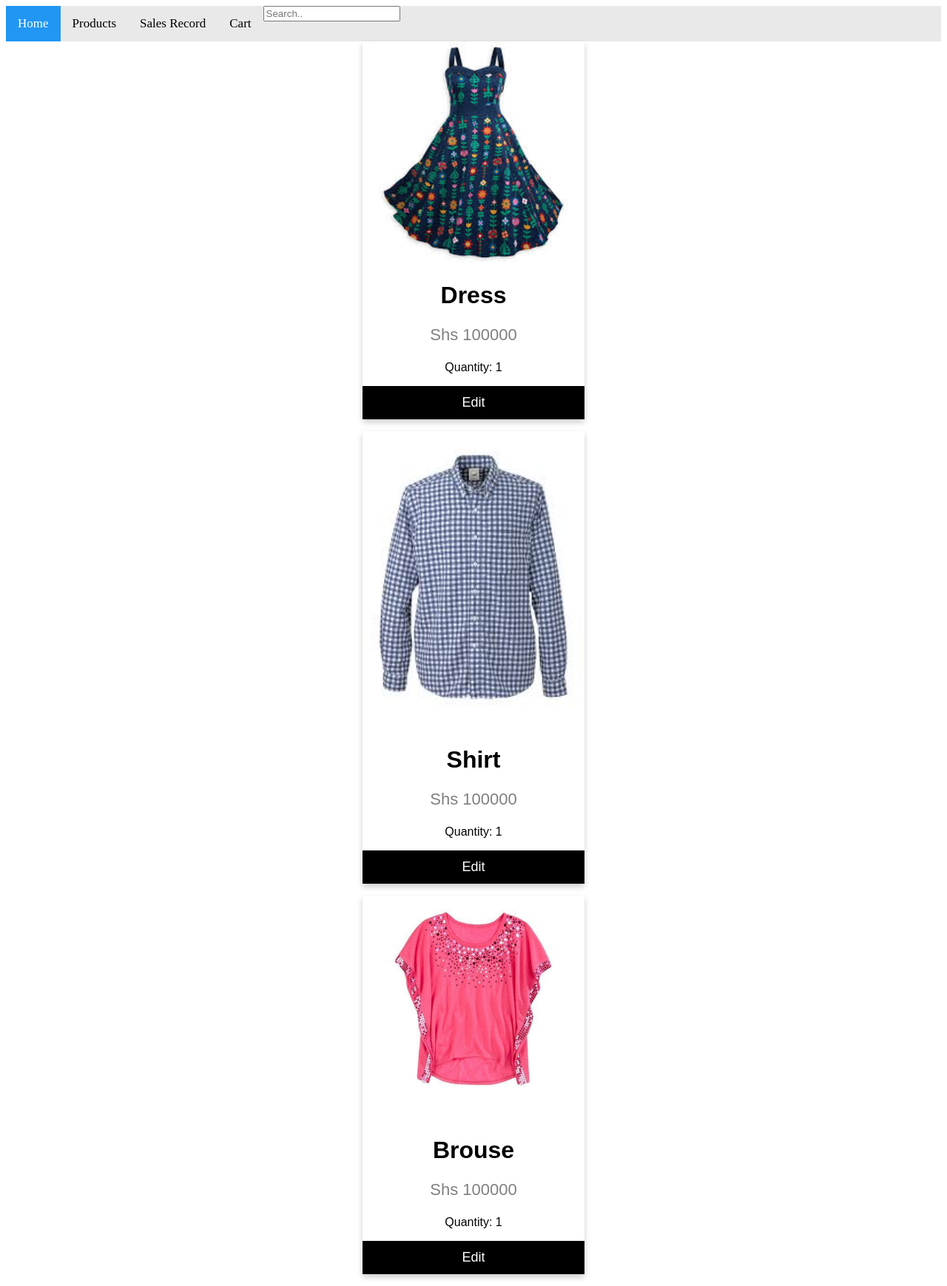
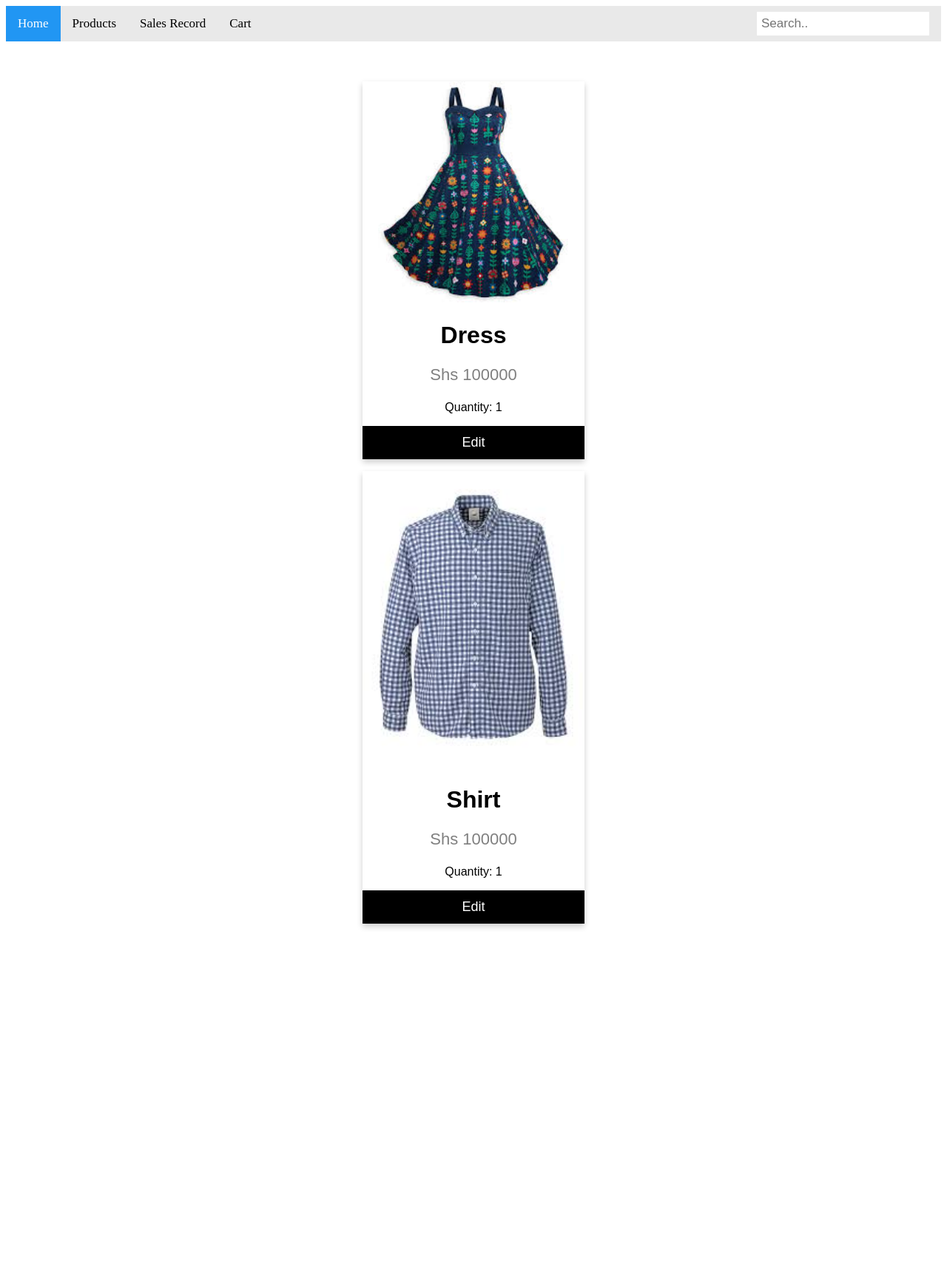
Before and after one commit to BruceTushabe/store_manager, a plain HTML site: page Cart.html in a window 1280 px wide. Shown: the whole page at 74% size. After the commit the page ends 1265 px from the top, so only its background shows below. Drawn offline with Linux system fonts and the light colour scheme.

Commit message:
added new changes in cart and index.html pages

```diff
--- a/Cart.html
+++ b/Cart.html
@@ -16,6 +16,9 @@
             <input type="text" placeholder="Search..">
 
         </div>
+        <br>
+        <br>
+        <br>
 
         <div class="card">
                             <img src="images/dress.jpg" alt="Dress" style="width:100%">
@@ -33,13 +36,7 @@
                                 <p><button>Edit</button></p>
                     </div>
 
-                    <div class="card">
-                            <img src="images/brouse.jpg" alt="Brouse" style="width:100%">
-                            <h1>Brouse</h1>
-                            <p class="price">Shs 100000</p>
-                            <p> Quantity: 1 </p>
-                            <p><button>Edit</button></p>
-                        </div>
+
 
       </div>
 
--- a/css/cart.css
+++ b/css/cart.css
@@ -24,6 +24,20 @@
     background-color: #2196F3;
     color: white;
 }
+
+/* styling the search box*/
+
+.navbar input[type=text] {
+  float: right;
+  padding: 6px;
+  border: none;
+  margin-top: 8px;
+  margin-right: 16px;
+  font-size: 17px;
+}
+
+
+
 
 /* Styling the Card */
 
```
Also changed, not shown: index.html (+1 -1 lines), products.html (+1 -4 lines).
